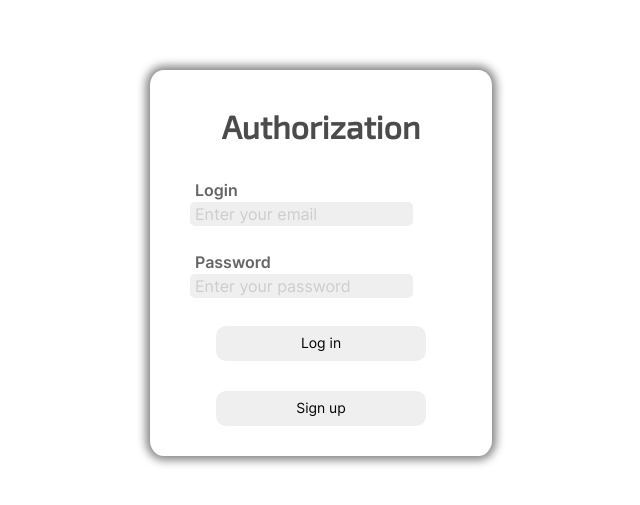
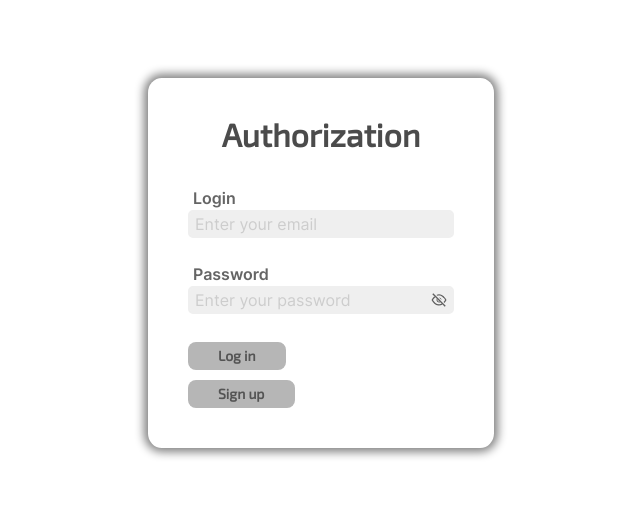
Before and after one commit to Marigza/eCommerce-Application, a React (Create React App) app in the folder develop/: page / in a window 1280 px wide. Shown: the part 137-642 px from the top of the page, without its empty margins (319-959 px from the left). Built offline with nearby package versions, Linux system fonts and the light colour scheme.

Commit message:
feat: add the passwordControl function and corect the LoginPage function itself

```diff
--- a/develop/src/components/loginPage/LoginPage.tsx
+++ b/develop/src/components/loginPage/LoginPage.tsx
@@ -1,6 +1,25 @@
 import "./loginPage.scss";
 
 function LoginPage(): JSX.Element {
+  function passwordControl(): void {
+    const password = document.querySelector(".login-page__password") as HTMLDivElement;
+    if (
+      password.firstChild &&
+      password.firstChild instanceof HTMLInputElement &&
+      password.firstChild.getAttribute("type") === "password"
+    ) {
+      password.firstChild.setAttribute("type", "text");
+      password.classList.add("view");
+    } else if (
+      password.firstChild &&
+      password.firstChild instanceof HTMLInputElement &&
+      password.firstChild.getAttribute("type") === "text"
+    ) {
+      password.firstChild.setAttribute("type", "password");
+      password.classList.remove("view");
+    }
+  }
+
   return (
     <div className="login-page">
       <div className="login-page__container">
@@ -9,12 +28,15 @@ function LoginPage(): JSX.Element {
           <label>Login</label>
           <input type="email" name="auth_email" placeholder="Enter your email" required></input>
           <label>Password</label>
+          <div className="login-page__password">
             <input
               type="password"
               name="auth_pass"
               placeholder="Enter your password"
               required
             ></input>
+            <div onClick={passwordControl}></div>
+          </div>
           <button
             className="login-page__button login-page__button--log-in"
             type="submit"
--- a/develop/src/components/loginPage/loginPage.scss
+++ b/develop/src/components/loginPage/loginPage.scss
@@ -23,6 +23,7 @@
   font-family: "inter";
 
   &__container {
+    max-width: 1280px;
     padding: 30px 40px;
     background-color: #ffffff;
     color: #000000;
@@ -63,12 +64,14 @@
     padding: 12px 5px;
     font-size: 16px;
     display: block;
-    width: 85%;
+    width: 100%;
     height: 1em;
     border-radius: 5px;
     border: none;
     outline: none;
     background-color: #efefef;
+    border-radius: 5px;
+    border: 2px solid #efefef;
   }
 
   &__form input::placeholder {
@@ -77,18 +80,56 @@
 
   &__form input:focus {
     color: #000000;
-    border-radius: 5px;
     border: 2px solid #b9b9b9;
   }
 
+  &__password {
+    position: relative;
+  }
+
+  &__password div {
+    cursor: pointer;
+    position: absolute;
+    top: 4px;
+    right: 5px;
+    display: inline-block;
+    width: 20px;
+    height: 20px;
+    filter: opacity(0.6);
+    background: url(../../assets/images/loginPage/password_invisible.svg);
+  }
+
+  &__password.view div {
+    background: url(../../assets/images/loginPage/password_visible.svg);
+  }
+
   &__button {
+    font-family: "exo-2";
+    font-size: 14px;
+    font-weight: 600;
+    color: #545454;
+    padding: 6px 30px;
     display: block;
-    width: 80%;
-    margin: 0 auto;
-    // margin-top: 10px;
-    border-radius: 10px;
-    height: 35px;
+    align-self: flex-start;
+    border-radius: 8px;
     border: none;
+    background-color: #b6b6b6;
     cursor: pointer;
   }
+
+  &__button:hover {
+    box-shadow: 0 0 4px 1px #000000;
+  }
+
+  &__button--sign-up {
+    margin: -20px 0 10px 0;
+  }
 }
+
+@media (max-width: 480px) {
+  .login-page {
+    &__container {
+      min-width: 320px;
+    }
+  }
+}
```
Also changed, not shown: develop/src/assets/images/loginPage/password_invisible.svg (added), develop/src/assets/images/loginPage/password_visible.svg (added). Lines whose indentation alone changed are shown as unchanged.
